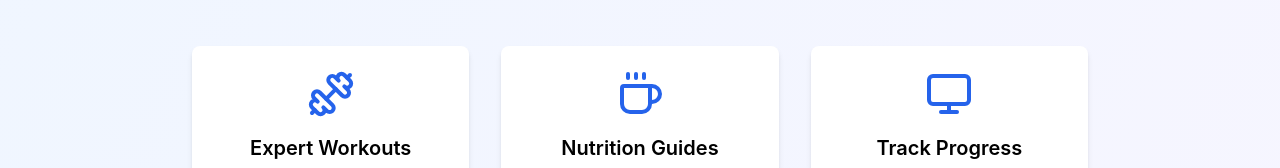
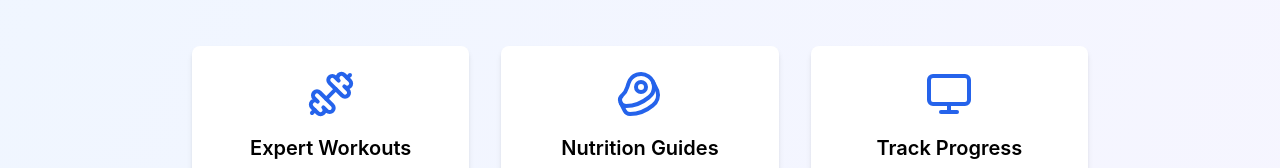
Before and after one commit to Vincent-star-hub/FitLife, a React (Create React App) app: page / in a window 1280 px wide. Shown: the part 338-506 px from the top of the page. Built offline with nearby package versions, Linux system fonts and the light colour scheme.

Commit message:
fixed error such window.scroll

```diff
--- a/src/components/Home.js
+++ b/src/components/Home.js
@@ -3,7 +3,7 @@ import { useNavigate } from "react-router-dom"; // Import useNavigate
 import FitLifeLogo from "../images/fitlife-logo.png";
 import {
   Dumbbell,
-  Coffee,
+  Beef,
   Monitor,
   Smile,
   Star,
@@ -47,7 +47,7 @@ const Home = () => {
         />
 
         <FeatureCard
-          icon={<Coffee className="w-12 h-12 text-blue-600" />}
+          icon={<Beef className="w-12 h-12 text-blue-600" />}
           title="Nutrition Guides"
           description="Discover healthy recipes and meal plans tailored to your goals"
         />
--- a/src/components/Workouts.js
+++ b/src/components/Workouts.js
@@ -334,7 +334,10 @@ const Workouts = () => {
 
             {/* View Details Button */}
             <button
-              onClick={() => setSelectedWorkout(plan)}
+              onClick={() => {
+                window.scrollTo(0, 0); // Scroll to the top of the page
+                setSelectedWorkout(plan);
+              }}
               className="mt-4 bg-blue-600 text-white px-4 py-2 rounded-full hover:bg-blue-700 transition-colors"
             >
               View Details
```
